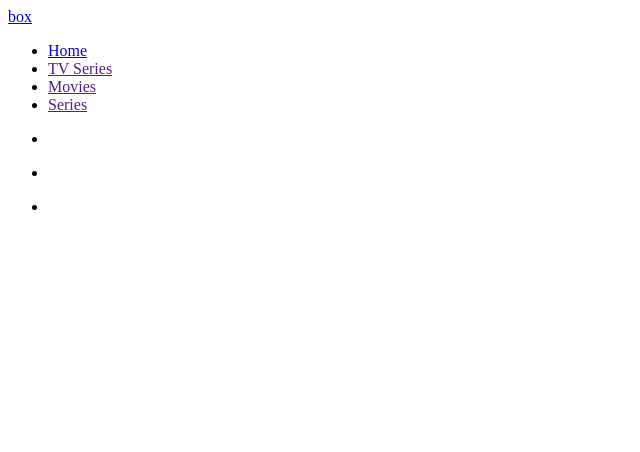
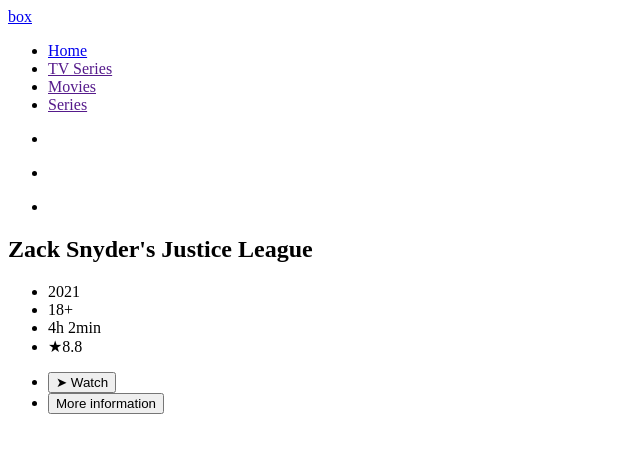
Before and after one commit to dimentiygg/Justice-League, a plain HTML site: page index.html in a window 1280 px wide. Shown: the whole page, without its empty margins (0-640 px from the left). Drawn offline with Linux system fonts and the light colour scheme.

Commit message:
add hero

```diff
--- a/index.html
+++ b/index.html
@@ -38,3 +38,19 @@
   </ul>
 </header>
 <main></main>
+<section class="hero">
+  <h1 class="hero-title">Zack Snyder's Justice League</h1>
+  <ul class="hero-list">
+    <li class="hero-list-item">2021</li>
+    <li class="hero-list-item">18+</li>
+    <li class="hero-list-item">4h 2min</li>
+    <li class="hero-list-item">&#x2605;8.8</li>
+  </ul>
+  <ul>
+    <p class="hero-text"></p>
+    <li><button type="button" class="hero-button">&#10148; Watch</button></li>
+    <li>
+      <button type="button" class="hero-button-bg">More information</button>
+    </li>
+  </ul>
+</section>
```
